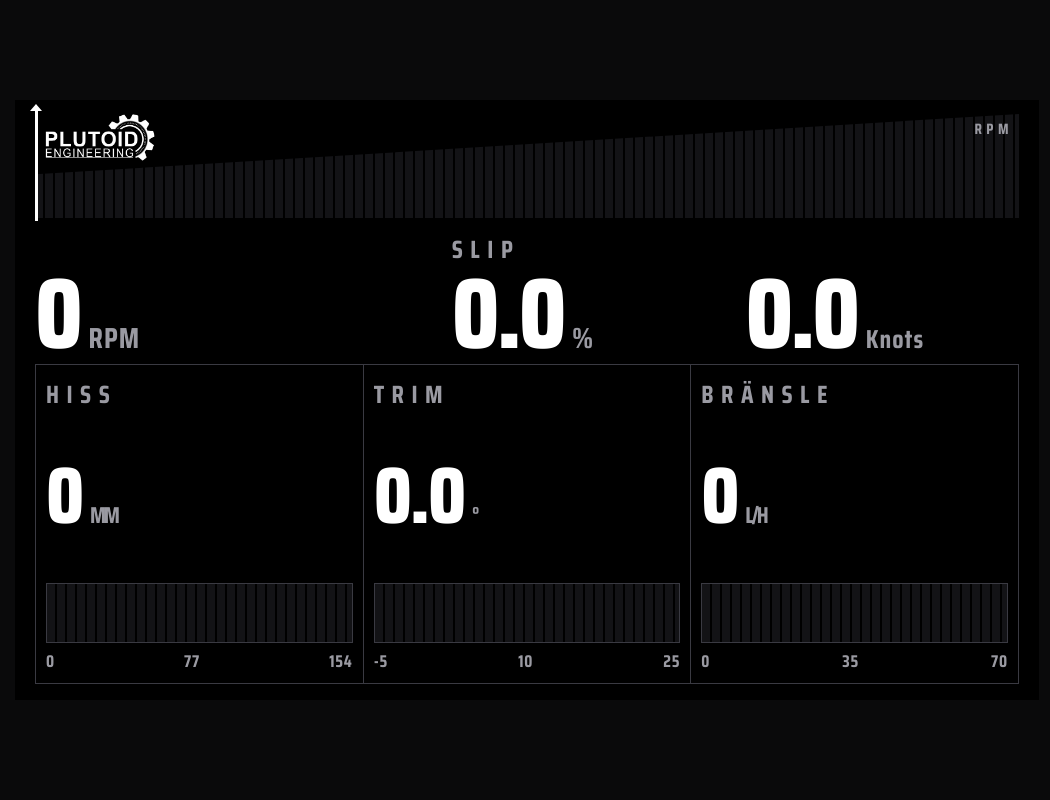
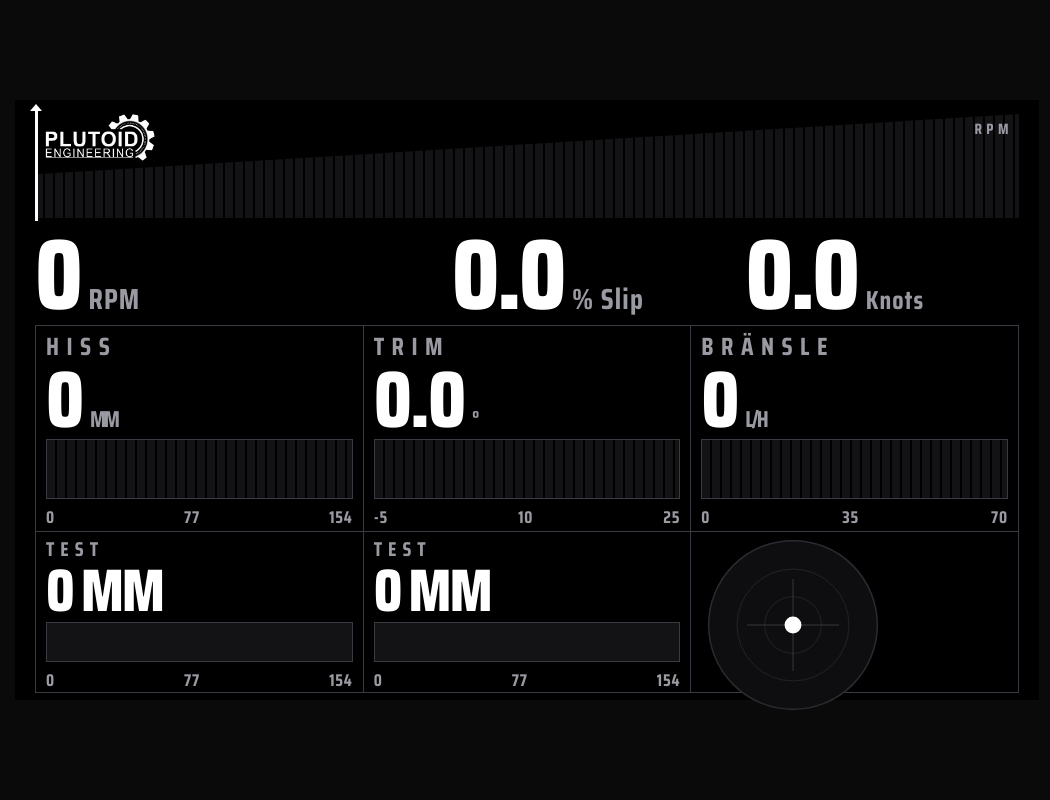
Before and after one commit to Hellstrmer/BoatPerformanceLogger, a plain HTML site: page BoatPerformanceDash/index.html in a window 1280 px wide. Shown: the whole page, without its empty margins (113-1163 px from the left). Drawn offline with Linux system fonts and the light colour scheme; no server answers.

Commit message:
started on pitch/roll

```diff
--- a/BoatPerformanceDash/dash.css
+++ b/BoatPerformanceDash/dash.css
@@ -76,6 +76,13 @@ body {
 
 .lab {
   font-size: 25px;
+  font-weight: 700;
+  letter-spacing: .3em;
+  color: var(--dim);
+  text-transform: uppercase;
+}
+.lab_lower {
+  font-size: 20px;
   font-weight: 700;
   letter-spacing: .3em;
   color: var(--dim);
@@ -223,14 +230,31 @@ body {
 
 .cell {
   background: var(--black);
-  padding: 10px 10px 9px;
+  padding: 1px 10px 1px;
   display: flex;
   flex-direction: column;
   justify-content: space-between;
 }
+.cell_lower {
+  background: var(--black);
+  padding: 1px 10px 1px;
+  display: flex;
+  flex-direction: column;
+  justify-content: space-between;
+  height: 160px;
+}
 
 .num {
   font-size: 80px;
+  font-weight: 800;
+  line-height: .84;
+  letter-spacing: -.03em;
+  display: flex;
+  align-items: baseline;
+  gap: 8px;
+}
+.num_lower {
+  font-size: 60px;
   font-weight: 800;
   line-height: .84;
   letter-spacing: -.03em;
@@ -248,6 +272,13 @@ body {
 .bar {
   position: relative;
   height: 60px;
+  background: var(--hair);
+  border: 1px solid var(--line);
+  margin-top: 6px;
+}
+.bar_lower {
+  position: relative;
+  height: 40px;
   background: var(--hair);
   border: 1px solid var(--line);
   margin-top: 6px;
--- a/BoatPerformanceDash/index.html
+++ b/BoatPerformanceDash/index.html
@@ -33,8 +33,7 @@
         <div class="big"><span id="rpm">0</span><span class="u">RPM</span></div>
       </div>
       <div class="box">
-        <div class="lab" style="margin-bottom:5px">Slip</div>
-        <div class="big end"><span id="slip">0.0</span><span class="u">%</span></div>
+        <div class="big end"><span id="slip">0.0</span><span class="u">% Slip</span></div>
       </div>
       <div class="box">
         <div class="lab" style="margin-bottom:5px"></div>
@@ -75,6 +74,38 @@
           <div class="scale"><span>0</span><span>35</span><span>70</span></div>
         </div>
       </div>
+      <div class="cell_lower">
+        <div class="lab_lower">Test</div>
+        <div class="num_lower"><span id="lift">0</span><span class="u">MM</span></div>
+        <div>
+          <div class="bar_lower">
+            <div class="bfill" id="liftBar"></div>
+          </div>
+          <div class="scale"><span>0</span><span>77</span><span>154</span></div>
+        </div>
+      </div>
+      <div class="cell_lower">
+        <div class="lab_lower">Test</div>
+        <div class="num_lower"><span id="lift">0</span><span class="u">MM</span></div>
+        <div>
+          <div class="bar_lower">
+            <div class="bfill" id="liftBar"></div>
+          </div>
+          <div class="scale"><span>0</span><span>77</span><span>154</span></div>
+        </div>
+      </div>
+
+      <div class="cell_lower">
+        <div class="tilt-wrap">
+          <svg id="tilt" viewBox="0 0 400 400">
+            <circle cx="120" cy="120" r="110" fill="#0e0e10" stroke="#2a2a30" stroke-width="2" />
+            <circle cx="120" cy="120" r="73" fill="none" stroke="#2a2a30" stroke-width="1" />
+            <circle cx="120" cy="120" r="37" fill="none" stroke="#2a2a30" stroke-width="1" />
+            <line id="cross-h" x1="60" y1="120" x2="180" y2="120" stroke="#44444d" stroke-width="1" />
+            <line id="cross-v" x1="120" y1="60" x2="120" y2="180" stroke="#44444d" stroke-width="1" />
+            <circle id="tiltDot" cx="120" cy="120" r="11" fill="var(--white)" />
+          </svg>
+        </div>
       </div>
 
 
```
Also changed, not shown: 1 other file. Lines whose indentation alone changed are shown as unchanged.
